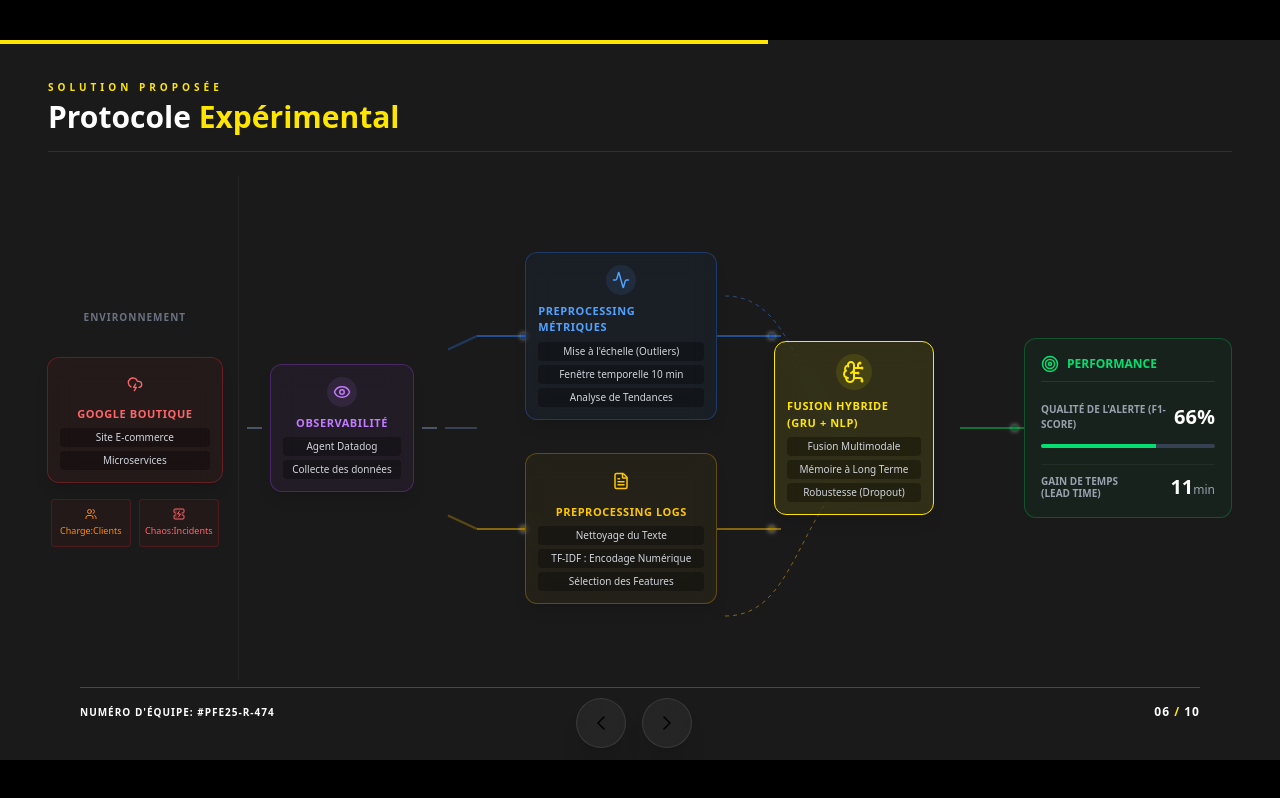
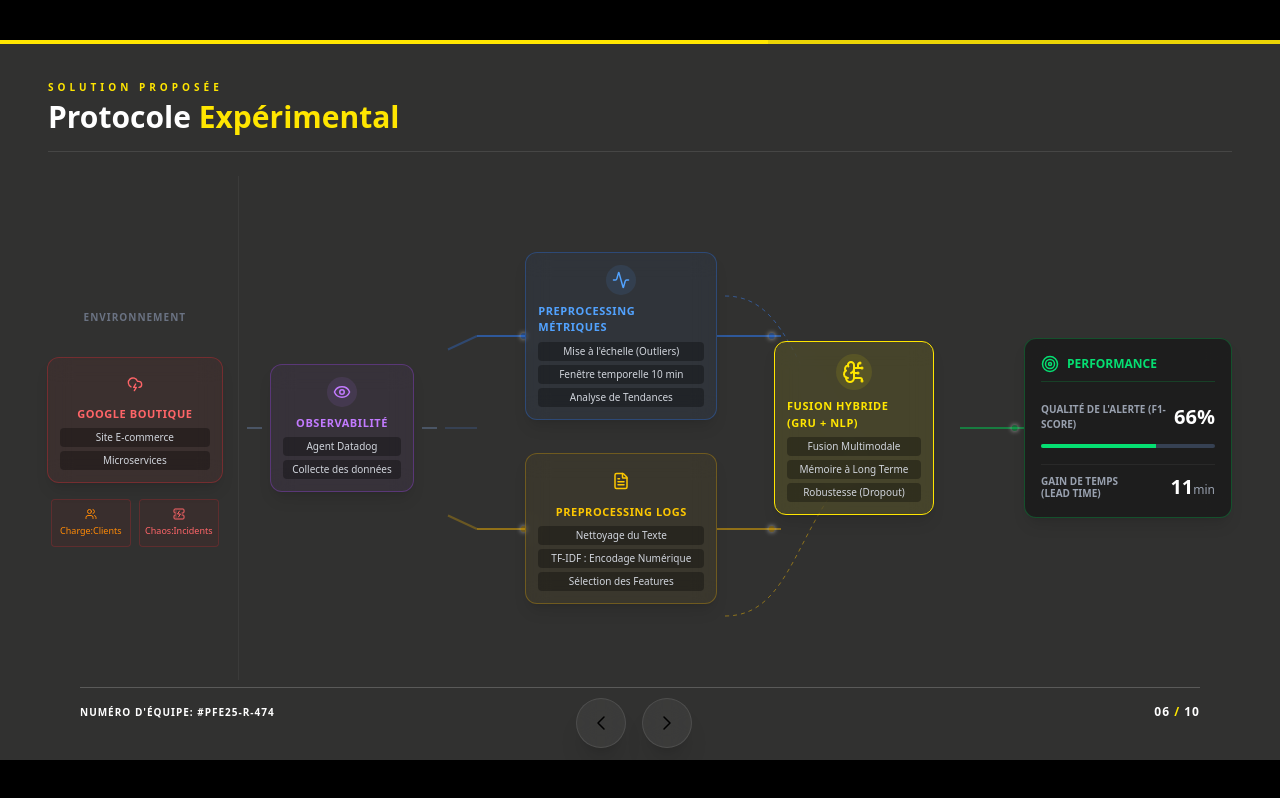
Before and after one commit to Medenga/Presentation-PFE, a React (Vite) app in the folder client/: page /slide6 in a window 1280 px wide. Built offline with nearby package versions, Linux system fonts and the light colour scheme.

Commit message:
Mise à jour Slide 6
Modification couleur de fond

```diff
--- a/client/src/slides/Slide6.jsx
+++ b/client/src/slides/Slide6.jsx
@@ -13,7 +13,8 @@ import {
 
 // Composant Box optimisé
 const ArchBox = ({ title, icon, details, color, bgColor, borderColor, width = "w-44" }) => (
-  <div className={`flex flex-col items-center p-3 rounded-xl border ${borderColor} ${bgColor} backdrop-blur-md ${width} shadow-lg z-10`}>
+  // Note: On garde le fond des boîtes en sombre (#1a1a1a) pour le contraste avec le fond plus clair
+  <div className={`flex flex-col items-center p-3 rounded-xl border ${borderColor} ${bgColor} backdrop-blur-md ${width} shadow-lg z-10 bg-[#1a1a1a]/90`}>
     <div className={`p-1.5 rounded-full mb-2 ${color.replace('text-', 'bg-')}/10`}>
       {icon}
     </div>
@@ -42,7 +43,11 @@ const Line = ({ width = "w-8", color = "bg-white/10" }) => (
 
 const Slide6 = () => {
   return (
-    <div className="w-[1280px] h-[720px] bg-[#1a1a1a] text-white flex flex-col px-12 py-10 font-sans overflow-hidden relative">
+    // CHANGEMENT ICI : bg-[#313130] au lieu de #1a1a1a pour matcher la Slide 5
+    <div className="w-[1280px] h-[720px] bg-[#313130] text-white flex flex-col px-12 py-10 font-sans overflow-hidden relative">
+
+      {/* Fine line top (Ajouté pour cohérence avec Slide 5 si besoin, sinon optionnel) */}
+      <div className="absolute top-0 left-0 w-full h-[4px] bg-[#FFE600]/90" />
 
       {/* HEADER */}
       <div className="mb-6 flex justify-between items-end border-b border-white/10 pb-4">
@@ -50,13 +55,12 @@ const Slide6 = () => {
             <div className="text-[#FFE600] text-[10px] font-bold tracking-[4px] uppercase mb-1">Solution proposée</div>
             <h1 className="text-3xl font-bold">Protocole <span className="text-[#FFE600]">Expérimental</span></h1>
         </div>
-        {/* Suppression du texte demandée : la div est vide ou retirée */}
         <div className="text-right opacity-0 text-xs font-mono">
             Placeholder
         </div>
       </div>
 
-      {/* --- GRID CONTAINER (Pour un alignement parfait) --- */}
+      {/* --- GRID CONTAINER --- */}
       <div className="flex-1 grid grid-cols-12 gap-2 items-center relative pb-10">
 
         {/* --- COLONNE 1 : INPUT (Gauche) --- */}
@@ -83,7 +87,8 @@ const Slide6 = () => {
         {/* --- COLONNE 2 : ACQUISITION --- */}
         <div className="col-span-2 flex flex-col items-center justify-center relative">
              <Line width="w-full" color="bg-gray-600" />
-             <div className="absolute bg-[#1a1a1a] p-2">
+             {/* CHANGEMENT ICI : bg-[#313130] pour le cache derrière la boite */}
+             <div className="absolute bg-[#313130] p-2">
                 <ArchBox
                     title="Observabilité"
                     icon={<Eye size={18} className="text-purple-400"/>}
@@ -95,7 +100,6 @@ const Slide6 = () => {
 
         {/* --- COLONNE 3 : LE SPLIT (Traitement) --- */}
         <div className="col-span-5 relative h-full">
-            {/* Ligne de séparation visuelle */}
             <div className="absolute left-0 top-1/2 -translate-y-1/2 w-8 h-[2px] bg-gray-700"></div>
 
             {/* BRANCHE HAUTE (MÉTRIQUES) */}
@@ -134,7 +138,7 @@ const Slide6 = () => {
                 />
             </div>
 
-            {/* Lignes de convergence vers le coeur */}
+            {/* Lignes de convergence */}
             <svg className="absolute inset-0 pointer-events-none w-full h-full z-0">
                 <path d="M 280 120 C 350 120, 350 220, 420 280" fill="none" stroke="#3b82f6" strokeWidth="1" strokeDasharray="4 4" opacity="0.5" />
                 <path d="M 280 440 C 350 440, 350 340, 420 280" fill="none" stroke="#eab308" strokeWidth="1" strokeDasharray="4 4" opacity="0.5" />
@@ -144,26 +148,24 @@ const Slide6 = () => {
         {/* --- COLONNE 4 : OUTPUT (Droite) --- */}
         <div className="col-span-3 flex items-center justify-end pl-4 relative">
              <Line width="w-16" color="bg-green-500/50" />
-             <div className="bg-green-500/5 border border-green-500/30 p-4 rounded-xl flex flex-col gap-3 w-52">
+             {/* Changement : fond sombre pour contraste avec le nouveau gris de fond */}
+             <div className="bg-[#1a1a1a]/80 border border-green-500/30 p-4 rounded-xl flex flex-col gap-3 w-52 shadow-lg backdrop-blur-md">
                 <div className="flex items-center gap-2 mb-2 border-b border-green-500/20 pb-2">
                     <Target size={18} className="text-green-400" />
-                    {/* Titre qui claque */}
                     <span className="text-green-400 font-bold text-xs uppercase">Performance</span>
                 </div>
 
-                {/* Métrique 1 : La Fiabilité */}
+                {/* Métrique 1 */}
                 <div className="flex justify-between items-center">
                     <span className="text-[10px] text-gray-400 uppercase font-bold">Qualité de l'Alerte (F1-score)</span>
                     <span className="text-xl font-bold text-white">66%</span>
                 </div>
-                {/* Barre de progression visuelle */}
                 <div className="w-full bg-gray-700 h-1 rounded-full overflow-hidden">
                     <div className="bg-green-400 h-full w-[66%]"></div>
                 </div>
 
-                {/* Métrique 2 : L'Anticipation */}
+                {/* Métrique 2 */}
                 <div className="flex justify-between items-center mt-1 pt-2 border-t border-white/5">
-                    {/* On empile les deux textes avec exactement le même style */}
                     <div className="flex flex-col leading-tight">
                         <span className="text-[10px] text-gray-400 uppercase font-bold">Gain de Temps</span>
                         <span className="text-[10px] text-gray-400 uppercase font-bold">(Lead Time)</span>
```
